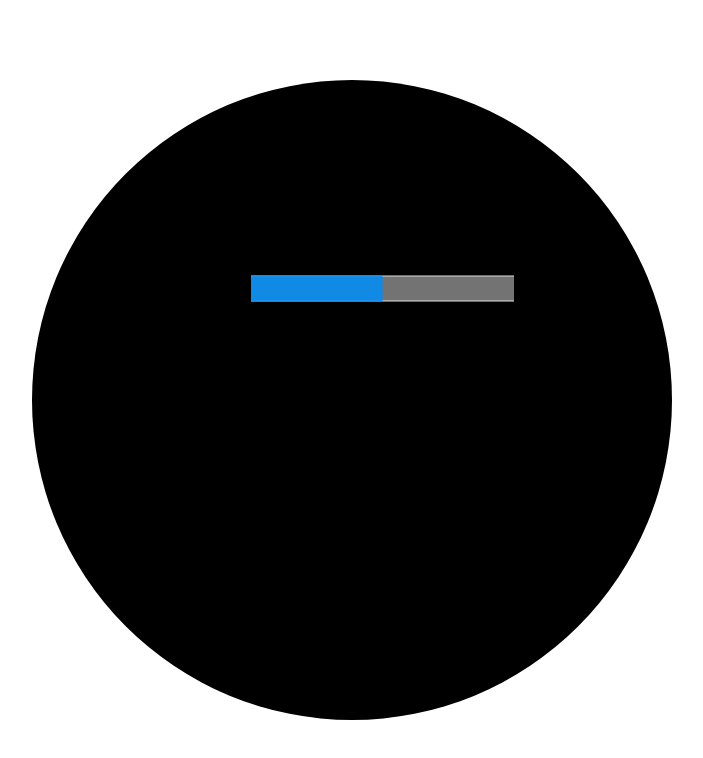
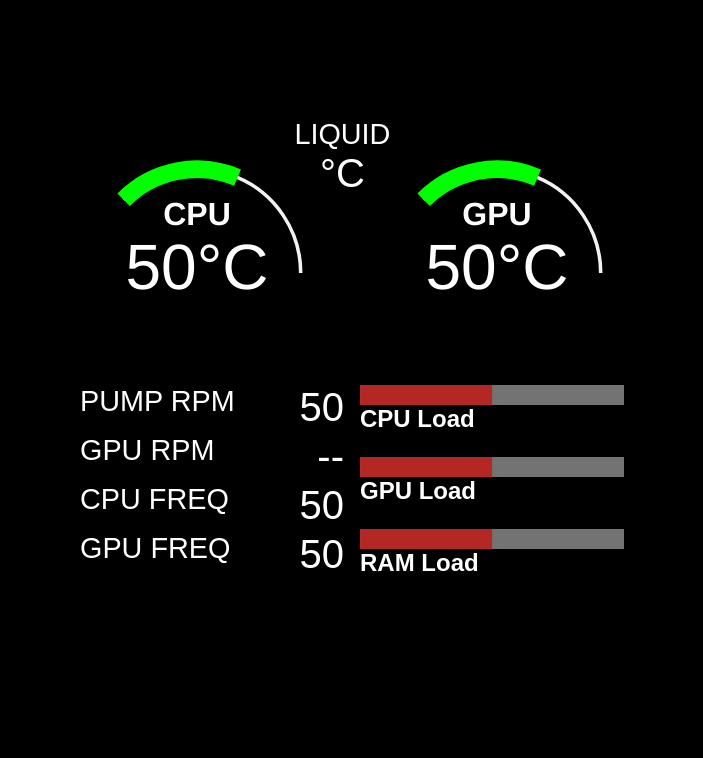
Before and after one commit to ReinhardtBotha/NZXT-aviation, a React (Vite) app: page / in a window 1280 px wide. Shown: the top 758 px of the page, without its empty margins (288-991 px from the left). Built offline with nearby package versions, Linux system fonts and the light colour scheme.

Commit message:
feat: indicators added

```diff
--- a/src/App.jsx
+++ b/src/App.jsx
@@ -1,15 +1,103 @@
 import "./App.css";
-
+import RadialGauge from "./components/RadialGauge";
 import BarGauge from "./components/BarGauge";
 
 import useMonitoring from "./hooks/useMonitoring";
 
+{
+  /* <h2>CPU Temp: {cpu?.temperature}</h2>
+<h2>Liquid Temp: {kraken?.temperature}</h2>
+<h2>GPU Temp: {gpu?.temperature}</h2>
+<h2>AIO Pump: {cpu?.fan}</h2>
+<h2>GPU Fan: {gpu?.fan}</h2>
+<h2>CPU Freq: {cpu?.frequency}</h2>
+<h2>GPU Freq: {gpu?.frequency}</h2>
+<h2>RAM total: {ram?.totalSize}</h2>
+<h2>CPU Load: {cpu?.load}</h2>
+<h2>GPU Load: {gpu?.load}</h2>
+<h2>RAM Load: {ram?.inUsePercent}</h2>
+<h2>CPU Watt: {cpu?.watts}</h2>
+<h2>GPU Watt: {gpu?.watts}</h2> */
+}
+
 const App = () => {
-  const { cpu, gpu, ram } = useMonitoring();
+  const { cpu, gpu, ram, kraken } = useMonitoring();
 
   return (
     <>
-      <BarGauge data={cpu?.temperature} />
+      <div
+        style={{
+          display: "flex",
+          flexDirection: "column",
+          alignItems: "center",
+          position: "absolute",
+          left: "41%",
+        }}
+      >
+        <p className="indicator-label">LIQUID</p>
+        <p>{kraken?.temperature}°C</p>
+      </div>
+      <div
+        style={{
+          display: "flex",
+          flexDirection: "row",
+          justifyContent: "center",
+        }}
+      >
+        <RadialGauge data={cpu?.temperature} label={"CPU"} />
+        <RadialGauge data={gpu?.temperature} label={"GPU"} />
+      </div>
+      <div
+        style={{
+          display: "flex",
+          flexDirection: "row",
+          justifyContent: "center",
+          gap: "1rem",
+        }}
+      >
+        <div
+          style={{
+            width: "100%",
+            display: "flex",
+            flexDirection: "column",
+            justifyContent: "space-between",
+            paddingLeft: "3rem",
+          }}
+        >
+          <div className="label-data-container">
+            <p className="indicator-label">PUMP RPM</p>
+            <p>{cpu?.fan || 50}</p>
+          </div>
+          <div className="label-data-container">
+            <p className="indicator-label">GPU RPM</p>
+            <p>{gpu?.fan || `--`}</p>
+          </div>
+          <div className="label-data-container">
+            <p className="indicator-label">CPU FREQ</p>
+            <p>{cpu?.frequency || 50}</p>
+          </div>
+          <div className="label-data-container">
+            <p className="indicator-label">GPU FREQ</p>
+            <p>{gpu?.frequency || 50}</p>
+          </div>
+        </div>
+
+        <div
+          style={{
+            width: "100%",
+            display: "flex",
+            flexDirection: "column",
+            paddingRight: "3rem",
+          }}
+        >
+          <BarGauge data={cpu?.load} />
+          <h3>CPU Load</h3>
+          <BarGauge data={gpu?.load} />
+          <h3>GPU Load</h3>
+          <BarGauge data={ram?.inUsePercent} />
+          <h3>RAM Load</h3>
+        </div>
+      </div>
     </>
   );
 };
--- a/src/components/BarGauge.jsx
+++ b/src/components/BarGauge.jsx
@@ -1,8 +1,10 @@
-import { ApexOptions } from "apexcharts";
-import Chart from "react-apexcharts";
+import ReactApexChart from "react-apexcharts";
 
 const BarGauge = (props) => {
   const options = {
+    theme: {
+      mode: "dark",
+    },
     tooltip: {
       enabled: false,
     },
@@ -11,11 +13,14 @@ const BarGauge = (props) => {
       toolbar: {
         show: false,
       },
+      sparkline: {
+        enabled: true,
+      },
     },
     xaxis: {
       min: 0,
       max: 100,
-      categories: [1991],
+      categories: [1],
       labels: {
         show: false,
       },
@@ -51,21 +56,26 @@ const BarGauge = (props) => {
     dataLabels: {
       enabled: false,
     },
+    fill: {
+      colors: "#B32824",
+      opacity: 1,
+    },
   };
   const series = [
     {
+      // eslint-disable-next-line react/prop-types
       data: [props?.data || 50],
     },
   ];
 
   return (
     <>
-      <Chart
+      <ReactApexChart
         options={options}
         series={series}
         type="bar"
         width="100%"
-        height={70}
+        height={20}
       />
     </>
   );
--- a/src/components/RadialGauge.jsx
+++ b/src/components/RadialGauge.jsx
@@ -0,0 +1,77 @@
+import ReactApexChart from "react-apexcharts";
+
+const RadialGauge = (props) => {
+  const options = {
+    theme: {
+      mode: "dark",
+    },
+    tooltip: {
+      enabled: false,
+    },
+    chart: {
+      background: "transparent",
+      sparkline: {
+        enabled: false,
+      },
+    },
+    grid: {
+      padding: {
+        left: -10,
+        right: 0,
+      },
+    },
+    plotOptions: {
+      radialBar: {
+        startAngle: -45,
+        endAngle: 90,
+        dataLabels: {
+          name: {
+            fontSize: "2rem",
+            color: "white",
+            offsetY: -48,
+          },
+          value: {
+            offsetY: 0,
+            fontSize: "4rem",
+            color: "white",
+            formatter: function (val) {
+              return val + "°C";
+            },
+          },
+        },
+        hollow: {
+          size: "55%",
+        },
+        track: {
+          show: true,
+          background: "#f2f2f2",
+          strokeWidth: "20%",
+          opacity: 1,
+          margin: 15,
+        },
+      },
+    },
+    fill: {
+      colors: "#00FF00",
+      opacity: 1,
+    },
+
+    // eslint-disable-next-line react/prop-types
+    labels: [props.label],
+  };
+  // eslint-disable-next-line react/prop-types
+  const series = [[props?.data || 50]];
+
+  return (
+    <>
+      <ReactApexChart
+        options={options}
+        series={series}
+        type="radialBar"
+        height={350}
+      />
+    </>
+  );
+};
+
+export default RadialGauge;
--- a/src/hooks/useMonitoring.jsx
+++ b/src/hooks/useMonitoring.jsx
@@ -4,6 +4,7 @@ const useMonitoring = () => {
   const [cpu, setCpu] = React.useState();
   const [gpu, setGpu] = React.useState();
   const [ram, setRam] = React.useState();
+  const [kraken, setKraken] = React.useState();
 
   React.useEffect(() => {
     const nzxtDefaults = window.nzxt?.v1;
@@ -15,7 +16,9 @@ const useMonitoring = () => {
         shape: nzxtDefaults?.shape ?? "circle",
         targetFps: nzxtDefaults?.targetFps ?? 10,
         onMonitoringDataUpdate: (data) => {
-          const { cpus, gpus, ram } = data;
+          const { cpus, gpus, ram, kraken } = data;
+
+          console.log("cpus");
 
           const cpu = cpus.pop();
 
@@ -36,6 +39,8 @@ const useMonitoring = () => {
             temperature: Number(cpu?.temperature?.toFixed(0)),
             maxTemperature: Number(cpu?.maxTemperature),
             frequency: Number(cpu?.frequency),
+            fan: Number(cpu?.fanSpeed),
+            watts: Number(cpu?.power.toFixed(0)),
           });
 
           setGpu({
@@ -44,6 +49,8 @@ const useMonitoring = () => {
             temperature: Number(gpu?.temperature?.toFixed(0)),
             maxTemperature: Number(gpu?.maxTemperature),
             frequency: Number(gpu?.frequency),
+            fan: Number(gpu?.fanSpeed),
+            watts: Number(gpu?.power.toFixed(0)),
           });
 
           setRam({
@@ -53,12 +60,16 @@ const useMonitoring = () => {
             ),
             totalSize: Math.round((ram.totalSize ?? 1) / 1024),
           });
+
+          setKraken({
+            temperature: Number(kraken?.liquidTemperature.toFixed(0)),
+          });
         },
       },
     };
   }, []);
 
-  return { cpu, gpu, ram };
+  return { cpu, gpu, ram, kraken };
 };
 
 export default useMonitoring;
--- a/src/index.css
+++ b/src/index.css
@@ -10,7 +10,7 @@ html {
   height: 100%;
   align-items: center;
   justify-content: center;
-  background-color: white;
+  background-color: black;
 }
 
 body {
@@ -30,6 +30,33 @@ body {
 
 #root {
   position: absolute;
-  top: 26%;
-  left: 30%;
+  width: 100%;
+  top: 6%;
 }
+
+p {
+  font-family: Arial, Helvetica, sans-serif;
+  font-size: 2.5rem;
+  padding: 0;
+  margin: 0;
+}
+
+h3 {
+  font-family: Arial, Helvetica, sans-serif;
+  font-size: 1.5rem;
+  margin-top: 0;
+}
+
+h3:last-child {
+  margin-bottom: 0;
+}
+
+.indicator-label {
+  font-size: 1.8rem;
+}
+
+.label-data-container {
+  display: flex;
+  flex-direction: row;
+  justify-content: space-between;
+}
```
